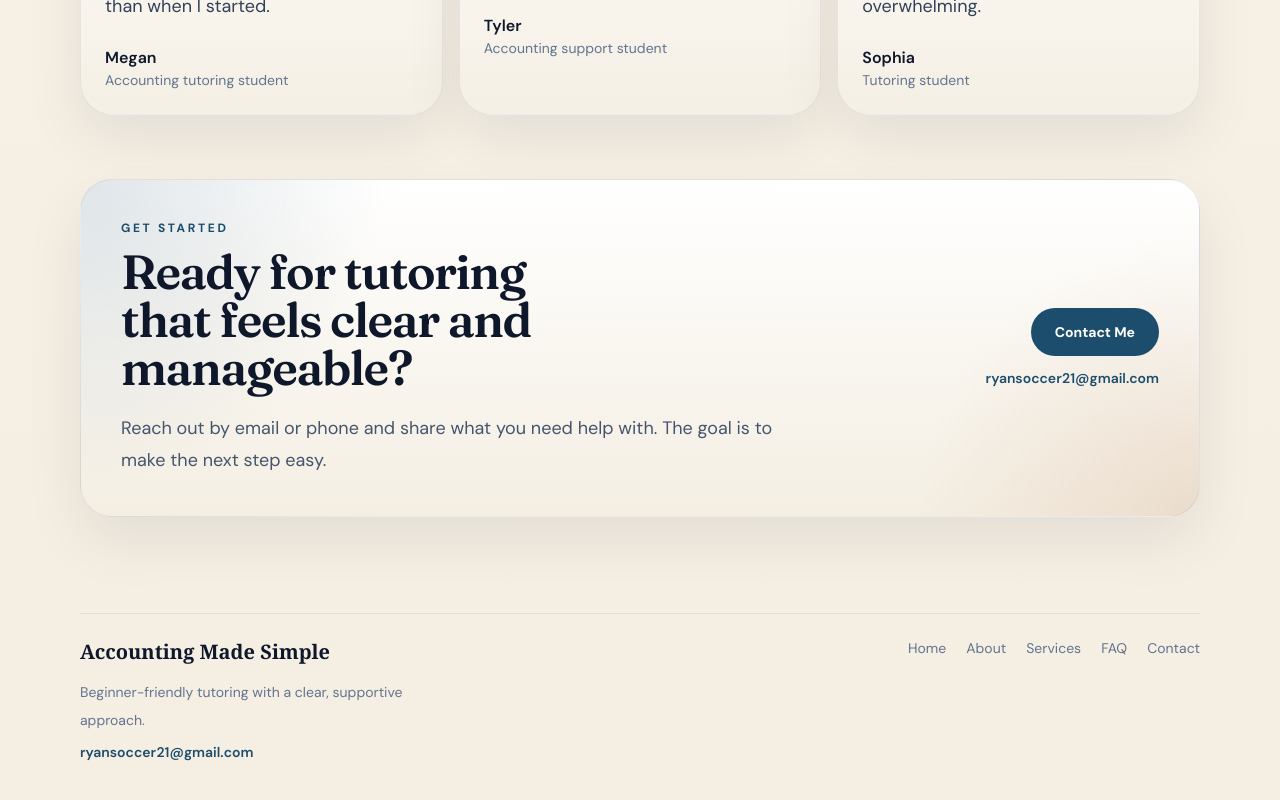
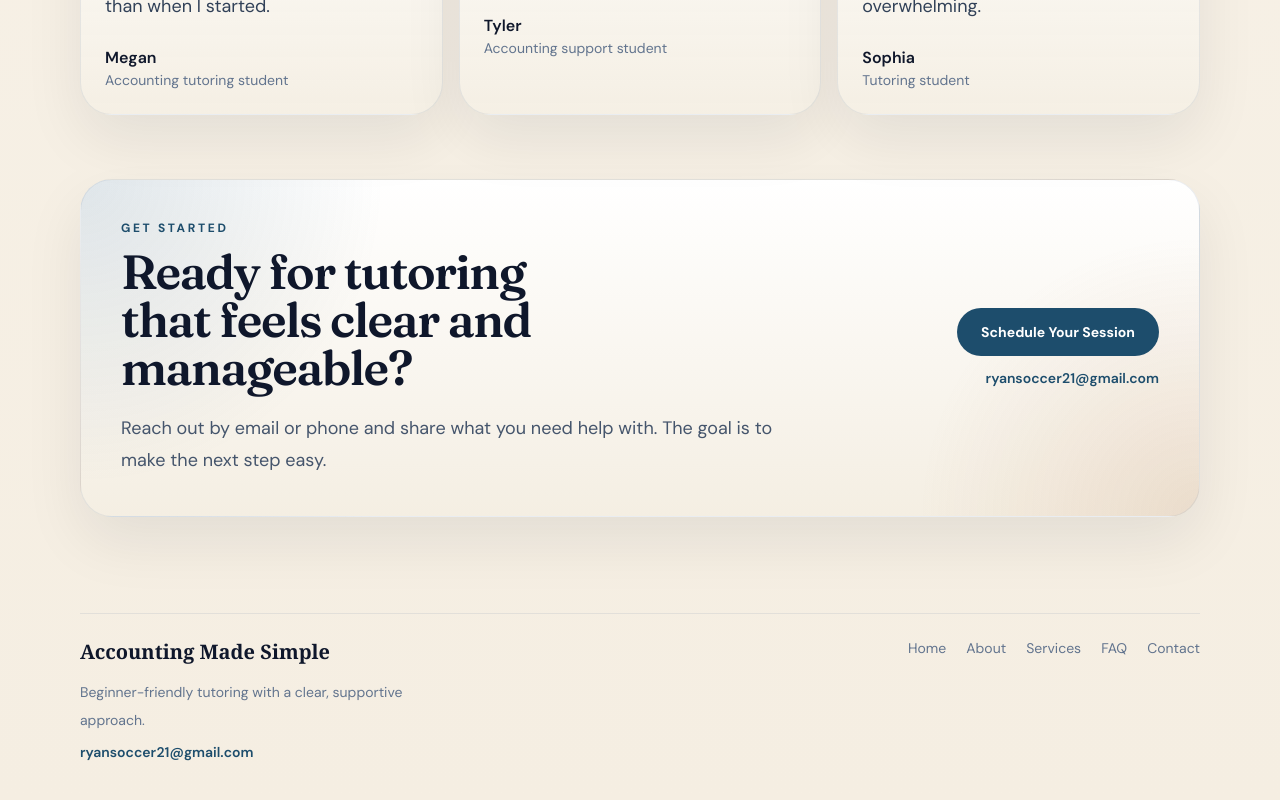
Before and after one commit to ryansoccer21-oss/accounting-made-simple, a Next.js app: page / in a window 1280 px wide. Shown: the part 3774-4574 px from the top of the page. Built offline with nearby package versions, Linux system fonts and the light colour scheme.

Commit message:
Use booking link in main call to action

```diff
--- a/components/cta-band.js
+++ b/components/cta-band.js
@@ -1,4 +1,3 @@
-import Link from "next/link";
 import { contactInfo } from "../lib/site-data";
 
 export default function CtaBand() {
@@ -17,9 +16,14 @@ export default function CtaBand() {
             </p>
           </div>
           <div className="flex flex-col gap-3 md:items-end">
-            <Link className="cta-primary" href="/contact">
-              Contact Me
-            </Link>
+            <a
+              className="cta-primary"
+              href={contactInfo.bookingUrl}
+              rel="noreferrer"
+              target="_blank"
+            >
+              Schedule Your Session
+            </a>
             <a className="text-sm font-semibold text-[color:var(--brand)]" href={`mailto:${contactInfo.email}`}>
               {contactInfo.email}
             </a>
```
